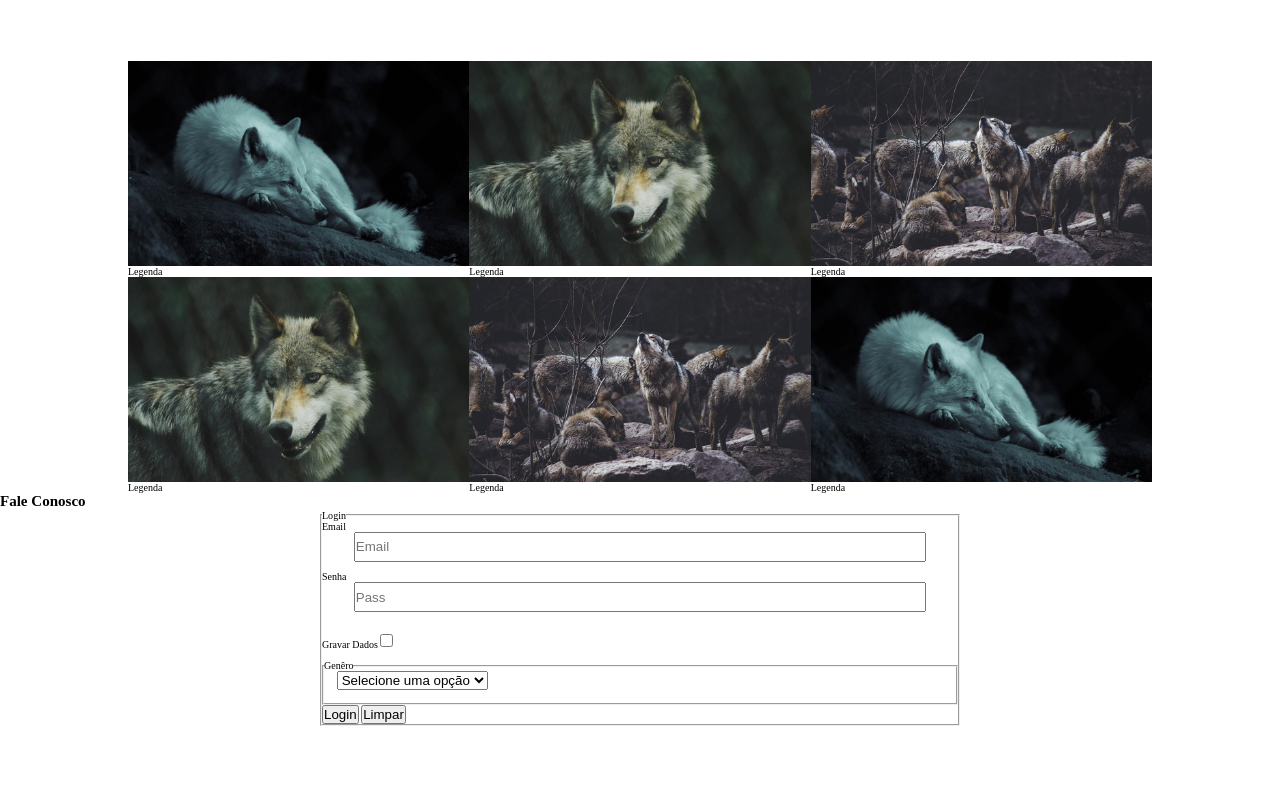
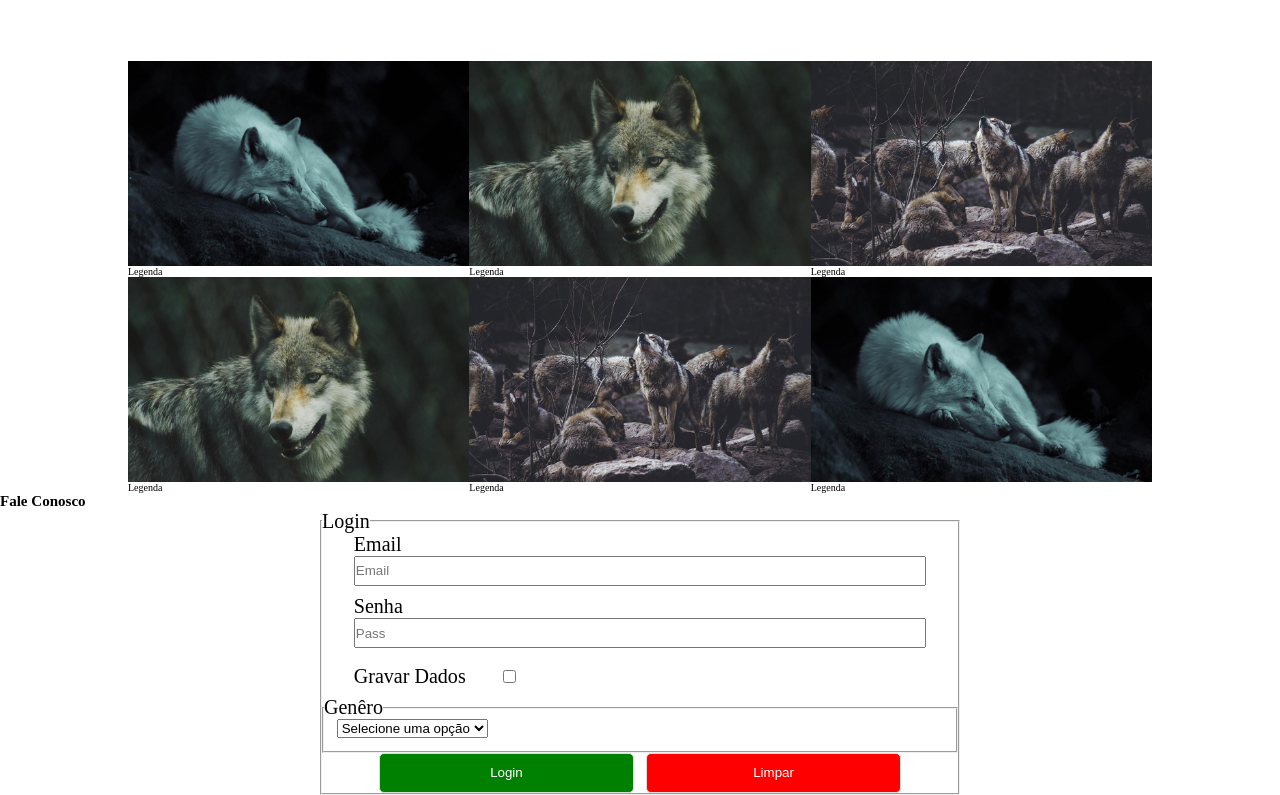
Before and after one commit to 1TDSPF/rm552269, a plain HTML site: page index.html in a window 1280 px wide. Shown: the part 486-1281 px from the top of the page. Before the commit the page ends 1212 px from the top, so only its background shows below. Drawn offline with Linux system fonts and the light colour scheme.

Commit message:
Iniciando com JS

```diff
--- a/css/estilo.css
+++ b/css/estilo.css
@@ -54,6 +54,7 @@ td{
 .rodape div form{
     margin: 0 auto;
     width: 50%;
+    font-size: 2rem;
 
 }
 
@@ -72,3 +73,35 @@ td{
     display: block;
     margin: 0 0 2% 2%;
 }
+
+rodape form div fieldset {
+    width: 90%;
+    margin: 2% auto;
+}
+
+.lbl-txt{
+    margin: auto 5%;
+}
+
+.btn{
+    display: flex;
+    margin: 0 auto;
+    justify-content: center;
+}
+
+.btn button{
+    width: 40%;
+    height: 40px;
+    margin: 0 1%;
+}
+
+.btn button:nth-child(even){
+    background-color: red; color:#fff;
+    border: 1px solid #dddddd; border-radius: 5px;
+}
+
+.btn button:nth-child(odd){
+     background-color: green;
+     color:#fff;
+     border: 1px solid #dddddd; border-radius: 5px;
+}
--- a/index.html
+++ b/index.html
@@ -7,6 +7,45 @@
     <meta name="viewport" content="width=device-width, initial-scale=1.0">
     <title>My-Layout</title>
     <link rel="stylesheet" href="./css/estilo.css">
+
+    <!--<script>
+        //Comentario de linha
+        /*
+        Comentário de bloco
+        */
+/*
+        //declarando variáveis com a palavra reservada var.
+        var nr1 = 10;
+        var nr2 = 5;
+
+        //realizando a soma dos valores direto!
+        console.log(nr1+nr2)
+
+         //declarando variáveis com a palavra reservada var.
+         var nr3 = "10";
+        var nr4 = "5";
+
+        //realizando a soma dos valores direto!
+        console.log(nr3+nr4)
+        //utilizando uma função interna de parseamento
+        console.log("Resultado da soma: " + (parseInt(nr3) + parseInt(nr4)))
+
+        //realizando a subtração dos valores direto!
+        console.log("Resultado da subtração: " + (parseInt(nr3) - parseInt(nr4)))
+
+         //realizando a divisão dos valores direto!
+         console.log("Resultado da divisão: " + (parseInt(nr3) / parseInt(nr4)))
+
+         //realizando o processo para recuperar o resto da divisão!
+         console.log(`Resto da divisão de: ${nr3} por ${nr4} = ${(parseInt(nr3) % parseInt(nr4))}`)
+
+         //diferença entre LET/VAR/CONST
+ */
+
+    </script>-->
+
+<script src="./js/script.js"></script>
+
 </head>
 
 <body>
@@ -58,20 +97,20 @@
         </nav>
 
         <div>
-            <form action="index.html" method="POST" onsubmit="return true">
+            <form action="index.html" method="POST" onsubmit="return false">
                 <fieldset>
                     <legend>Login</legend>
                     <div>
-                        <label for="idEmail">Email</label>
+                        <label class="lbl-txt" for="idEmail">Email</label>
                         <input type="email" name="txtEmail" id="idEmail" placeholder="Email" required>
                         </div>
                     <div>
-                        <label for="idPass">Senha</label>
+                        <label class="lbl-txt" for="idPass">Senha</label>
                         <input type="password" name="txtPass" id="idPass" placeholder="Pass" pattern="(?=.\d)(?=.[a-z])(?=.*[A-Z]).{8,}"
                             title="Precisa conter no mínimo 8 caractéres e um em maiusculo e pelo menos um em minusculo.">
                     </div>
                     <div>
-                        <label for="idGrava">Gravar Dados</label>
+                        <label class="lbl-txt" for="idGrava">Gravar Dados</label>
                         <input type="checkbox" name="chbGrava" id="idGrava" value="gravar">
                     </div>
                     <div>
@@ -85,8 +124,11 @@
                         </select>
                         </fieldset>
                     </div>
-                    <div>
-                        <button type="submit">Login</button>
+                    <div class="btn">
+                        <button onclick="document.write('Olá mundo!')" type="submit">Login</button>
+                        <!--onclick="alert('Olá mundo!')" = Aparece uma mensagem de alerta na própria página
+                        onclick="console.log('Olá mundo!')" = A mensagem aparece no console
+                        onclick="document.write('Olá mundo!')" = recarrega a página com a mensagem-->
                         <button type="reset">Limpar</button>
                     </div>
 
@@ -96,6 +138,42 @@
         </div>
     </footer>
 
+    <!--<script>
+        //Comentario de linha
+        /*
+        Comentário de bloco
+        */
+/*
+        //declarando variáveis com a palavra reservada var.
+        var nr1 = 10;
+        var nr2 = 5;
+
+        //realizando a soma dos valores direto!
+        console.log(nr1+nr2)
+
+         //declarando variáveis com a palavra reservada var.
+         var nr3 = "10";
+        var nr4 = "5";
+
+        //realizando a soma dos valores direto!
+        console.log(nr3+nr4)
+        //utilizando uma função interna de parseamento
+        console.log("Resultado da soma: " + (parseInt(nr3) + parseInt(nr4)))
+
+        //realizando a subtração dos valores direto!
+        console.log("Resultado da subtração: " + (parseInt(nr3) - parseInt(nr4)))
+
+         //realizando a divisão dos valores direto!
+         console.log("Resultado da divisão: " + (parseInt(nr3) / parseInt(nr4)))
+
+         //realizando o processo para recuperar o resto da divisão!
+         console.log(`Resto da divisão de: ${nr3} por ${nr4} = ${(parseInt(nr3) % parseInt(nr4))}`)
+
+         //diferença entre LET/VAR/CONST
+ */
+
+    </script>-->
+
 </body>
 
 </html>
--- /dev/null
+++ b/js/script.js
@@ -0,0 +1,13 @@
+//diferença entre LET/VAR/CONST
+
+//var nome = "Jaisy";
+
+//if(nome == "Jaisy"){
+//    let nome = "Thiago";
+//}
+//console.log(nome);
+//NAO USAR VAR!!!
+
+const PI = 3.14;
+
+console.log(PI);
```
